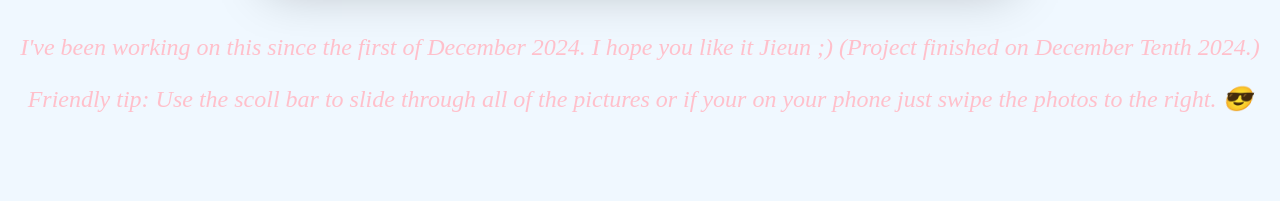
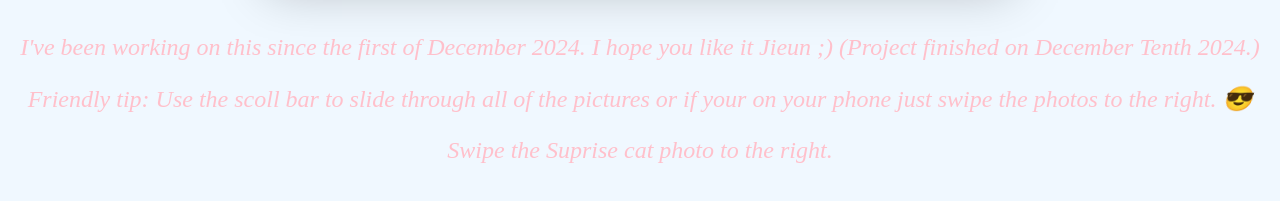
Before and after one commit to SupriseforJieun/Suprise, a plain HTML site: page index.html in a window 1280 px wide. Shown: the part 507-708 px from the top of the page. Drawn offline with Linux system fonts and the light colour scheme.

Commit message:
Update index.html

```diff
--- a/index.html
+++ b/index.html
@@ -45,6 +45,7 @@
                 <p><!----></p>
                 <p>I've been working on this since the first of December 2024. I hope you like it Jieun ;) (Project finished on December Tenth 2024.)</p>
                 <p>Friendly tip: Use the scoll bar to slide through all of the pictures or if your on your phone just swipe the photos to the right. 😎</p>
+                <p> Swipe the Suprise cat photo to the right. </p>
             </body>
 
 </html>
```
